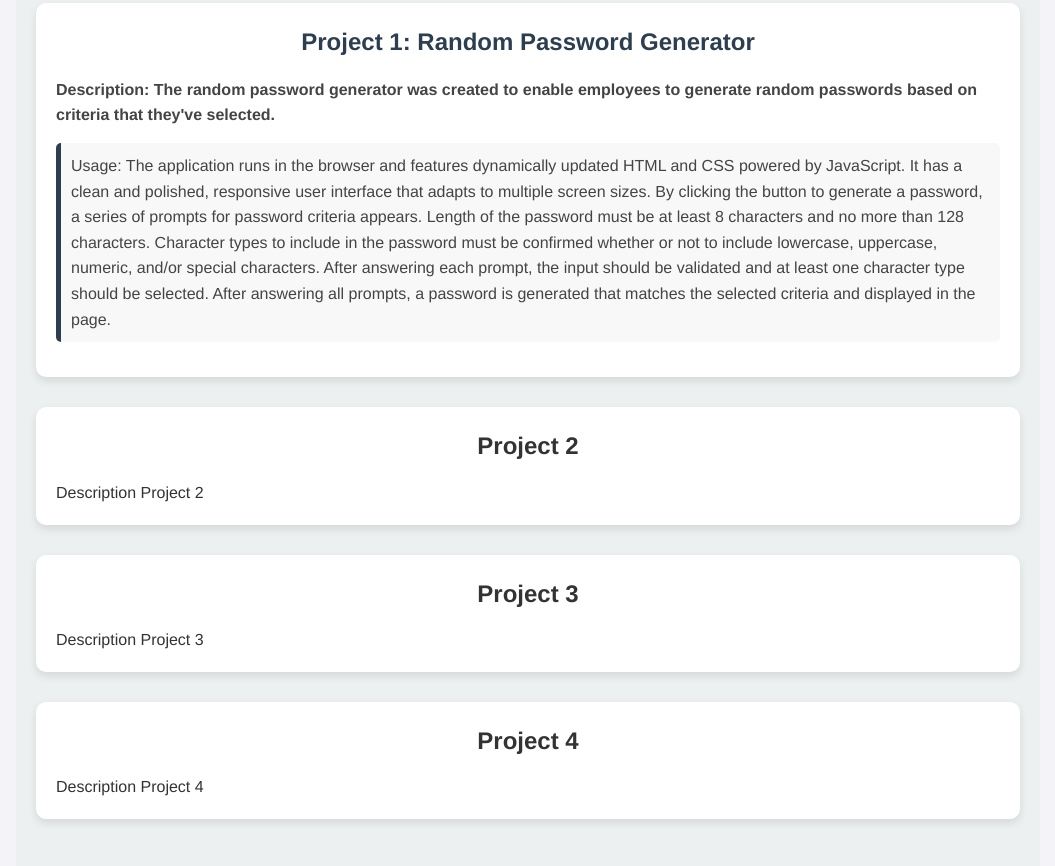
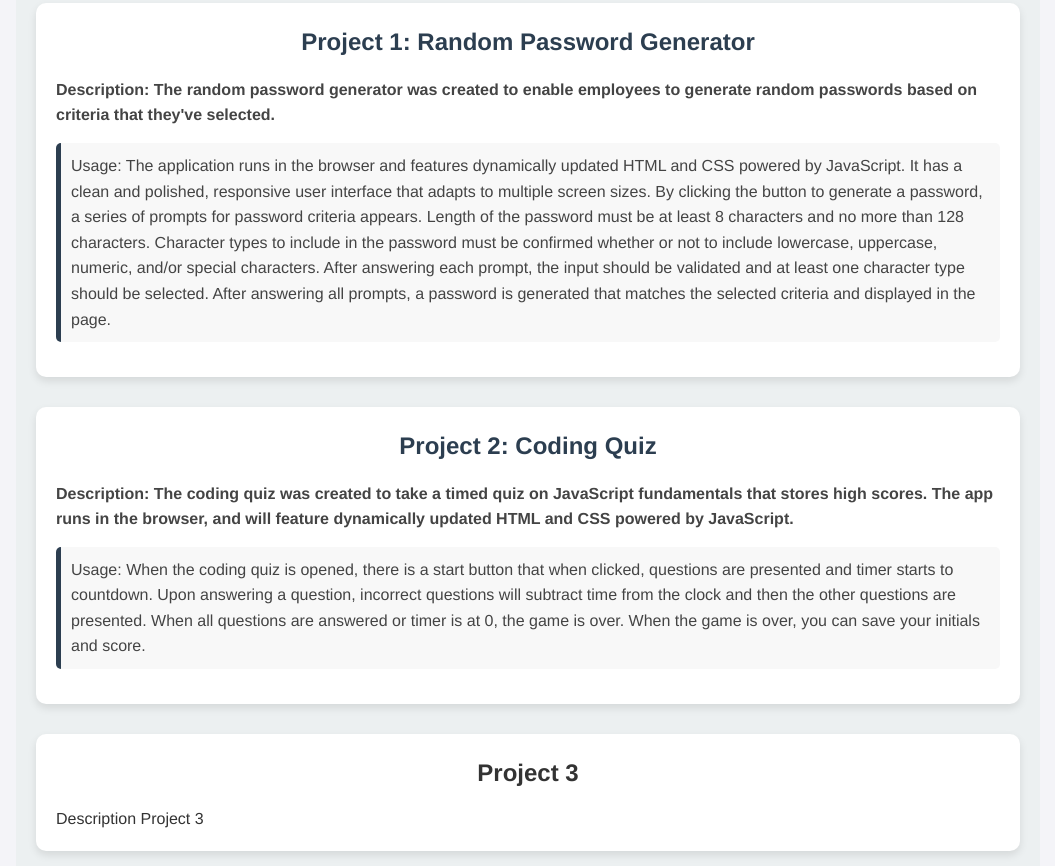
Before and after one commit to romeocd/personal-portfolio, a plain HTML site: page index.html in a window 1280 px wide. Shown: the part 453-1319 px from the top of the page, without its empty margins (112-1167 px from the left). Drawn offline with Linux system fonts and the light colour scheme.

Commit message:
added project 2

```diff
--- a/index.html
+++ b/index.html
@@ -43,8 +43,11 @@
 
 
             <div class="project" >
-                <h2>Project 2</h2>
-                <p>Description Project 2</p>
+                <h2><a href="https://github.com/romeocd/coding-quiz">Project 2: Coding Quiz</a></h2>
+                <p id="description">Description: The coding quiz was created to take a timed quiz on JavaScript fundamentals that stores high scores. The app runs in the browser, and will feature dynamically updated HTML and CSS powered by JavaScript.
+                </p>
+                <p id="usage">Usage: When the coding quiz is opened, there is a start button that when clicked, questions are presented and timer starts to countdown. Upon answering a question, incorrect questions will subtract time from the clock and then the other questions are presented. When all questions are answered or timer is at 0, the game is over. When the game is over, you can save your initials and score.
+                </p>
             </div>
 
             <div class="project" >
```
